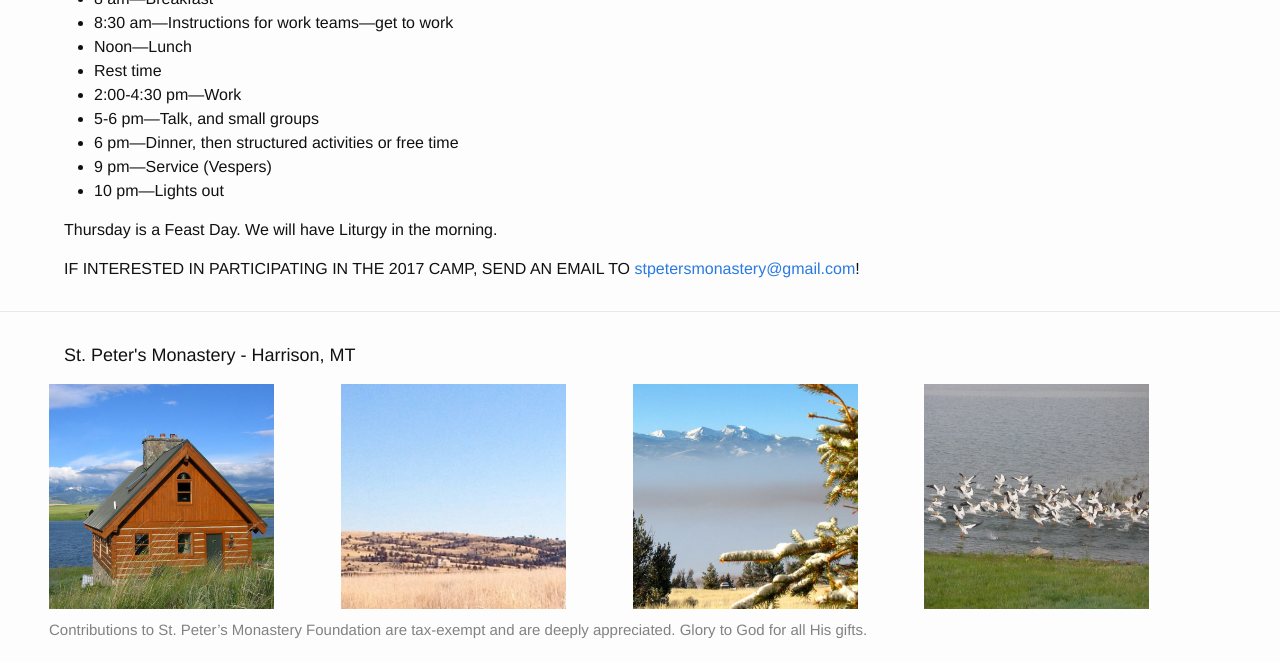
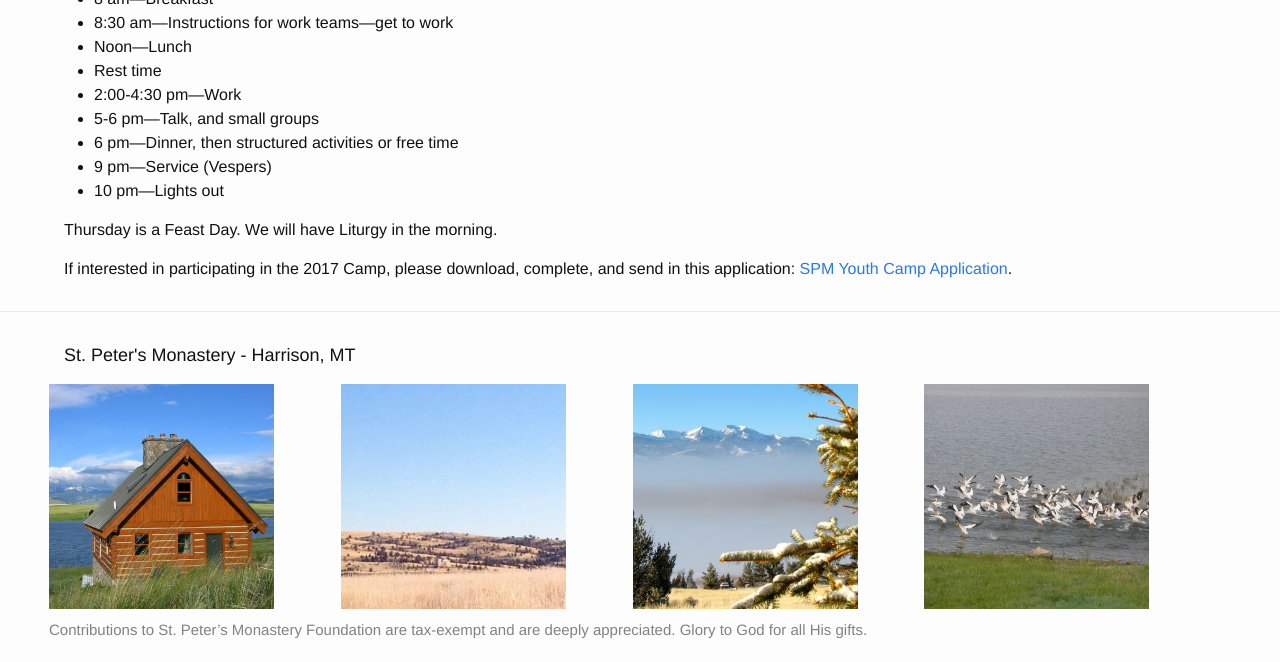
Before and after one commit to stpetersmonastery/stpetersmonastery.github.io, a Jekyll site: the page built from _posts/2016-12-17-summer-youth-camp.markdown, in a window 1280 px wide and 900 px high, scrolled down 1530 px, cut to the strip 0-662 px from the top of the window. Built offline with Jekyll 4.4.1, drawn with Linux system fonts in a browser that asks for light colours.

Commit message:
Add summer youth camp application

```diff
--- a/_posts/2016-12-17-summer-youth-camp.markdown
+++ b/_posts/2016-12-17-summer-youth-camp.markdown
@@ -37,4 +37,4 @@ Campers arrive in Bozeman, camp out Sat evening on St. Anthony Church property,
 
 Thursday is a Feast Day.  We will have Liturgy in the morning.
 
-IF INTERESTED IN PARTICIPATING IN THE 2017 CAMP, SEND AN EMAIL TO [stpetersmonastery@gmail.com](mailto:stpetersmonastery@gmail.com)!
+If interested in participating in the 2017 Camp, please download, complete, and send in this application: [SPM Youth Camp Application]({{site.url}}/assets/summer_youth_camp.pdf).
```
Also changed, not shown: 1 other file.
